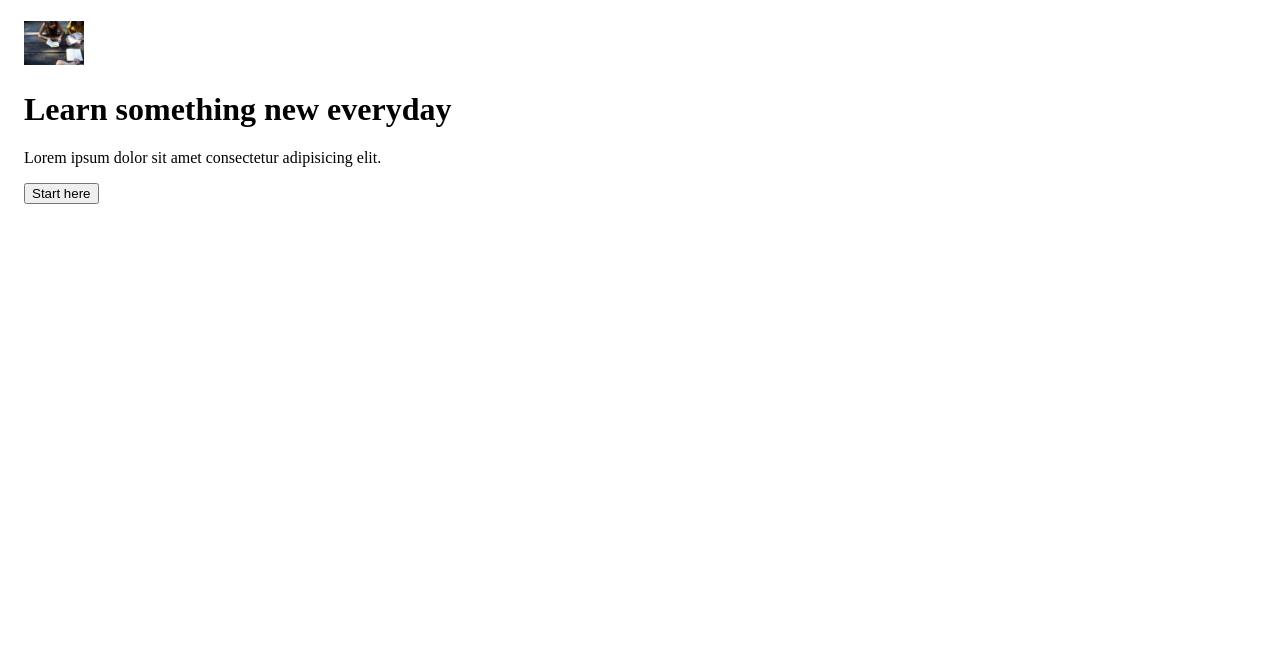
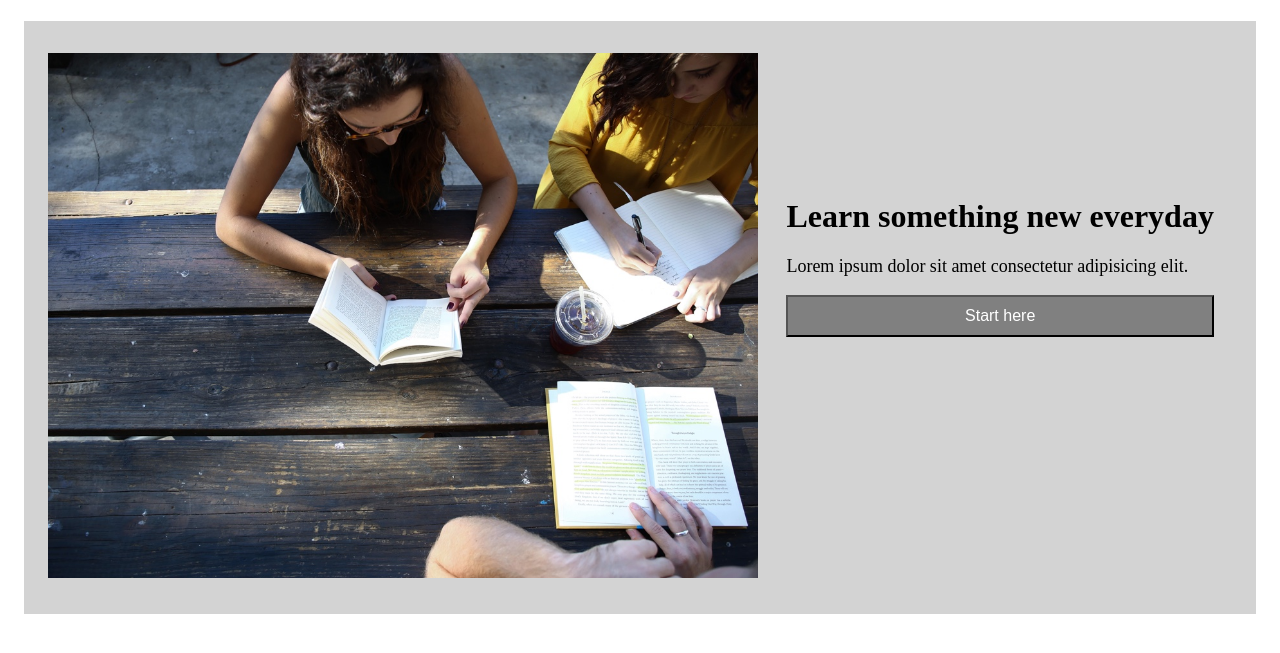
Before and after one commit to Pri-21/capstone_project, a plain HTML site: page index.html in a window 1280 px wide. Shown: the part 95-748 px from the top of the page. Drawn offline with Linux system fonts and the light colour scheme.

Commit message:
Added banner

```diff
--- a/index.html
+++ b/index.html
@@ -30,14 +30,18 @@
       </nav>
     </div>
     <div id="banner">
+      <span class="reading">
         <img
           src="resources/images/banner.jpg"
-        width="60px"
+          width="60%"
           alt="students reading"
         />
+      </span>
+      <span class="banner-text">
         <h1>Learn something new everyday</h1>
         <p>Lorem ipsum dolor sit amet consectetur adipisicing elit.</p>
         <button type="button">Start here</button>
+      </span>
     </div>
     <footer></footer>
   </body>
--- a/resources/css/style.css
+++ b/resources/css/style.css
@@ -65,3 +65,32 @@ li a:hover {
 nav {
   float: right;
 }
+
+/* banner section */
+#banner {
+  background-color: lightgray;
+  padding: 32px 24px;
+}
+
+.reading {
+  vertical-align: middle;
+}
+
+.banner-text {
+  display: inline-block;
+  padding-left: 24px;
+}
+
+button {
+  padding: 10px;
+  display: inline-block;
+  text-align: center;
+  background-color: grey;
+  color: white;
+  width: 100%;
+  font-size: 16px;
+}
+
+p {
+  font-size: 18px;
+}
```
Lines whose indentation alone changed are shown as unchanged.
